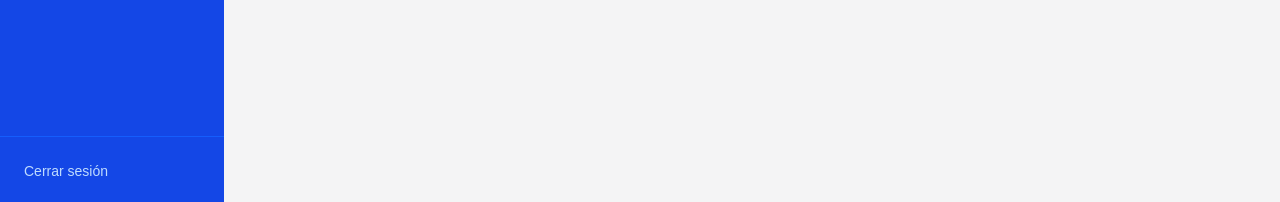
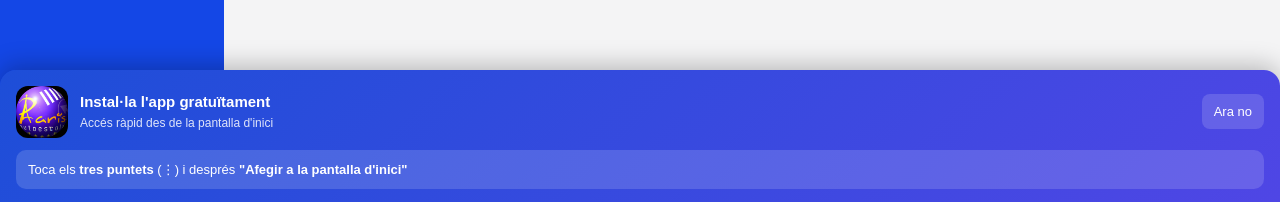
Before and after one commit to xacemi/autoescola-paris-web, a Next.js app: page /admin/contactos in a window 1280 px wide. Shown: the part 595-797 px from the top of the page. Built offline with nearby package versions, Linux system fonts and the light colour scheme; no server answers; the database is empty.

Commit message:
Millorar banner instal·lació PWA

```diff
--- a/src/app/components/InstallPrompt.tsx
+++ b/src/app/components/InstallPrompt.tsx
@@ -10,19 +10,27 @@ interface BeforeInstallPromptEvent extends Event {
 export default function InstallPrompt() {
   const [deferredPrompt, setDeferredPrompt] = useState<BeforeInstallPromptEvent | null>(null);
   const [showBanner, setShowBanner] = useState(false);
+  const [isIOS, setIsIOS] = useState(false);
 
   useEffect(() => {
-        // No mostrar si ja està instal·lada
+    // No mostrar si ja està instal·lada com a PWA
     if (window.matchMedia('(display-mode: standalone)').matches) return;
 
     // No mostrar si l'usuari ja ho ha vist
     const dismissed = localStorage.getItem('pwa-install-dismissed');
     if (dismissed) return;
 
+    // Detectar iOS
+    const ios = /iphone|ipad|ipod/i.test(navigator.userAgent);
+    setIsIOS(ios);
+
+    // Mostrar banner sempre (per iOS i per Android sense event)
+    setShowBanner(true);
+
+    // Capturar event de Chrome Android si disponible
     const handler = (e: Event) => {
       e.preventDefault();
       setDeferredPrompt(e as BeforeInstallPromptEvent);
-            setShowBanner(true);
     };
 
     window.addEventListener('beforeinstallprompt', handler);
@@ -30,13 +38,16 @@ export default function InstallPrompt() {
   }, []);
 
   const handleInstall = async () => {
-        if (!deferredPrompt) return;
+    if (deferredPrompt) {
+      // Chrome Android: instal·lació directa
       await deferredPrompt.prompt();
       const { outcome } = await deferredPrompt.userChoice;
       if (outcome === 'accepted') {
         setShowBanner(false);
+        localStorage.setItem('pwa-install-dismissed', 'true');
       }
       setDeferredPrompt(null);
+    }
   };
 
   const handleDismiss = () => {
@@ -53,14 +64,12 @@ export default function InstallPrompt() {
       left: 0,
       right: 0,
       zIndex: 9999,
+      background: 'linear-gradient(135deg, #1d4ed8, #4f46e5)',
+      boxShadow: '0 -4px 24px rgba(0,0,0,0.25)',
+      borderRadius: '16px 16px 0 0',
       padding: '16px',
-            background: 'linear-gradient(135deg, #1d4ed8, #4f46e5)',
-            boxShadow: '0 -4px 24px rgba(0,0,0,0.2)',
-            display: 'flex',
-            alignItems: 'center',
-            gap: '12px',
-            borderRadius: '16px 16px 0 0',
     }}>
+      <div style={{ display: 'flex', alignItems: 'center', gap: 12 }}>
         {/* Logo */}
         <img
           src="/icons/icon-192x192.png"
@@ -94,6 +103,7 @@ export default function InstallPrompt() {
           >
             Ara no
           </button>
+          {deferredPrompt && (
             <button
               onClick={handleInstall}
               style={{
@@ -109,7 +119,31 @@ export default function InstallPrompt() {
             >
               Instal·lar
             </button>
+          )}
         </div>
+      </div>
+
+      {/* Instruccions manuals si no hi ha event (iOS o Chrome sense event) */}
+      {!deferredPrompt && (
+        <div style={{
+          marginTop: 12,
+          padding: '10px 12px',
+          background: 'rgba(255,255,255,0.15)',
+          borderRadius: 10,
+          color: 'white',
+          fontSize: 13,
+        }}>
+          {isIOS ? (
+            <p style={{ margin: 0 }}>
+              Toca <strong>Compartir</strong> (⬆️) i després <strong>&quot;Afegir a la pantalla d&apos;inici&quot;</strong>
+            </p>
+          ) : (
+            <p style={{ margin: 0 }}>
+              Toca els <strong>tres puntets</strong> (⋮) i després <strong>&quot;Afegir a la pantalla d&apos;inici&quot;</strong>
+            </p>
+          )}
+        </div>
+      )}
     </div>
   );
 }
```
Lines whose indentation alone changed are shown as unchanged.
